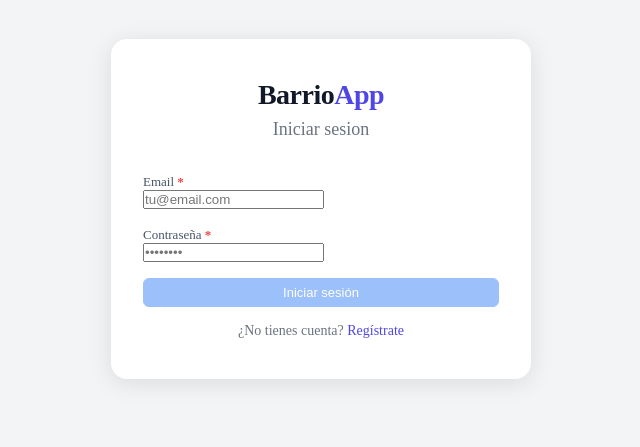
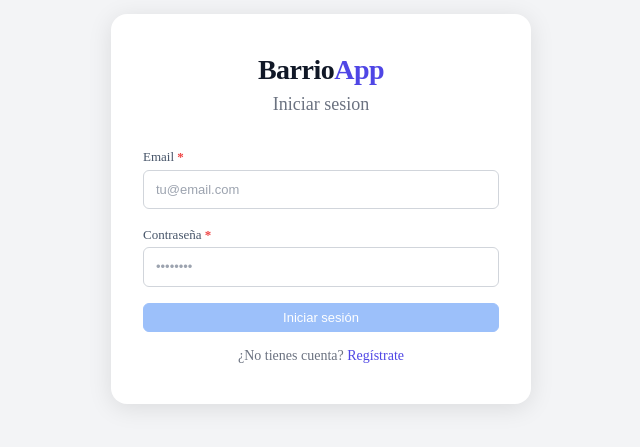
Before and after one commit to b3lmar0809/front-barrio, a React (Vite) app: page /login in a window 1280 px wide. Shown: the part 191-638 px from the top of the page, without its empty margins (319-959 px from the left). Built offline with nearby package versions, Linux system fonts and the light colour scheme; no server answers.

Commit message:
feat: cambiando diseño de mis atom

```diff
--- a/src/components/atoms/Button/Button.module.css
+++ b/src/components/atoms/Button/Button.module.css
@@ -75,6 +75,23 @@
     background: #fee2e2;
 }
 
+/* green */
+.green {
+    background: #0F6E56;
+    border-color: #0F6E56;
+    color: #ffffff;
+}
+
+.green:hover:not(:disabled) {
+    background: #0a5a45;
+    border-color: #0a5a45;
+}
+
+.green:active:not(:disabled) {
+    background: #084838;
+    border-color: #084838;
+}
+
 /* spinner */
 .spinner {
     display: inline-block;
--- a/src/components/atoms/Button/Button.tsx
+++ b/src/components/atoms/Button/Button.tsx
@@ -10,10 +10,11 @@ import styles from './Button.module.css'
 interface ButtonProps {
     label: string
     onClick?: () => void
-    variant?: 'primary' | 'secondary' | 'danger'
+    variant?: 'primary' | 'secondary' | 'danger' | 'green'
     disabled?: boolean
     isLoading?: boolean
     type?: 'button' | 'submit' | 'reset'
+    className?: string
 }
 
 const Button: React.FC<ButtonProps> = ({
@@ -23,10 +24,11 @@ const Button: React.FC<ButtonProps> = ({
     disabled = false,
     isLoading = false,
     type = 'button',
+    className,
 }) => {
     return (
         <button
-            className={`${styles.btn} ${styles[variant]}`}
+            className={`${styles.btn} ${styles[variant]}${className ? ` ${className}` : ''}`}
             onClick={onClick}
             disabled={disabled || isLoading}
             type={type}
--- a/src/components/atoms/Input/Input.module.css
+++ b/src/components/atoms/Input/Input.module.css
@@ -4,3 +4,107 @@
  * @Author: Matias Belmar - mati.belmar0625@gmail.com
  * @Since: 1.0.0 - 03 may. 2026
  */
+
+.wrapper {
+    display: flex;
+    flex-direction: column;
+    gap: 0.25rem;
+    margin-top: 0.25rem;
+}
+
+.inputWrapper {
+    position: relative;
+    display: flex;
+    align-items: center;
+}
+
+.icon {
+    position: absolute;
+    left: 0.625rem;
+    display: flex;
+    align-items: center;
+    pointer-events: none;
+    color: #9ca3af;
+    z-index: 1;
+}
+
+.input {
+    width: 100%;
+    padding: 0.5625rem 0.75rem;
+    font-size: 0.8125rem;
+    line-height: 1.5;
+    color: #111827;
+    background: #ffffff;
+    border: 1px solid #d1d5db;
+    border-radius: 0.375rem;
+    outline: none;
+    transition: border-color 0.15s, box-shadow 0.15s;
+    box-sizing: border-box;
+}
+
+.input::placeholder {
+    color: #9ca3af;
+}
+
+.input:focus {
+    border-color: #0F6E56;
+    box-shadow: 0 0 0 3px rgba(15, 110, 86, 0.12);
+}
+
+.input:disabled {
+    background: #f9fafb;
+    color: #9ca3af;
+    cursor: not-allowed;
+}
+
+.inputWithIcon {
+    padding-left: 2.25rem;
+}
+
+.inputWithToggle {
+    padding-right: 2.5rem;
+}
+
+.inputError {
+    border-color: #ef4444;
+}
+
+.inputError:focus {
+    border-color: #ef4444;
+    box-shadow: 0 0 0 3px rgba(239, 68, 68, 0.12);
+}
+
+.toggleBtn {
+    position: absolute;
+    right: 0.5rem;
+    display: flex;
+    align-items: center;
+    justify-content: center;
+    background: none;
+    border: none;
+    cursor: pointer;
+    padding: 0.25rem;
+    color: #9ca3af;
+    border-radius: 0.25rem;
+    transition: color 0.15s;
+}
+
+.toggleBtn:hover {
+    color: #6b7280;
+}
+
+.errorMsg {
+    font-size: 0.75rem;
+    color: #ef4444;
+    margin: 0;
+}
+
+/* Oculta el botón nativo de revelar contraseña de Edge/Chrome */
+.input::-ms-reveal,
+.input::-ms-clear {
+    display: none;
+}
+
+.input::-webkit-credentials-auto-fill-button {
+    visibility: hidden;
+}
--- a/src/components/atoms/Input/Input.tsx
+++ b/src/components/atoms/Input/Input.tsx
@@ -5,6 +5,7 @@
  * @Since: 1.0.0 - 03 may. 2026
  */
 import React from 'react'
+import { Eye, EyeOff } from 'lucide-react'
 import styles from './Input.module.css'
 
 interface InputProps {
@@ -16,6 +17,10 @@ interface InputProps {
     error?: string
     name?: string
     id?: string
+    icon?: React.ReactNode
+    onTogglePassword?: () => void
+    showPassword?: boolean
+    maxLength?: number
 }
 
 const Input: React.FC<InputProps> = ({
@@ -27,19 +32,46 @@ const Input: React.FC<InputProps> = ({
     error,
     name,
     id,
+    icon,
+    onTogglePassword,
+    showPassword,
+    maxLength,
 }) => {
+    const actualType = type === 'password' && showPassword ? 'text' : type
+
+    const inputClass = [
+        styles.input,
+        icon ? styles.inputWithIcon : '',
+        onTogglePassword ? styles.inputWithToggle : '',
+        error ? styles.inputError : '',
+    ].filter(Boolean).join(' ')
+
     return (
         <div className={styles.wrapper}>
+            <div className={styles.inputWrapper}>
+                {icon && <span className={styles.icon}>{icon}</span>}
                 <input
-                className={`${styles.input} ${error ? styles.inputError : ''}`}
-                type={type}
+                    className={inputClass}
+                    type={actualType}
                     placeholder={placeholder}
                     value={value}
                     onChange={onChange}
                     disabled={disabled}
                     name={name}
                     id={id}
+                    maxLength={maxLength}
                 />
+                {onTogglePassword && (
+                    <button
+                        type="button"
+                        className={styles.toggleBtn}
+                        onClick={onTogglePassword}
+                        aria-label={showPassword ? 'Ocultar contraseña' : 'Mostrar contraseña'}
+                    >
+                        {showPassword ? <EyeOff size={16} /> : <Eye size={16} />}
+                    </button>
+                )}
+            </div>
             {error && <span className={styles.errorMsg}>{error}</span>}
         </div>
     )
```
Also changed, not shown: src/components/atoms/BenefitItem/BenefitItem.module.css (added, +24 -0 lines), src/components/atoms/BenefitItem/BenefitItem.tsx (added, +22 -0 lines). Lines whose indentation alone changed are shown as unchanged.
